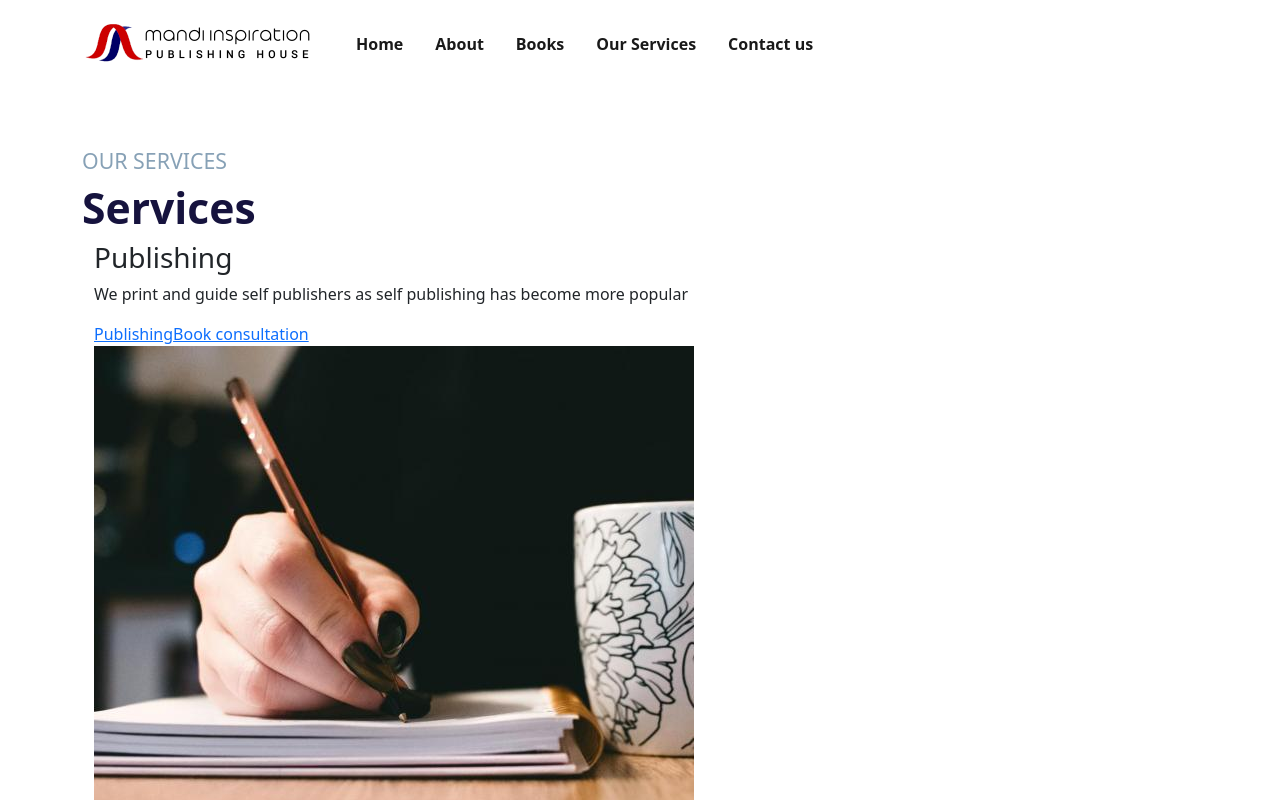
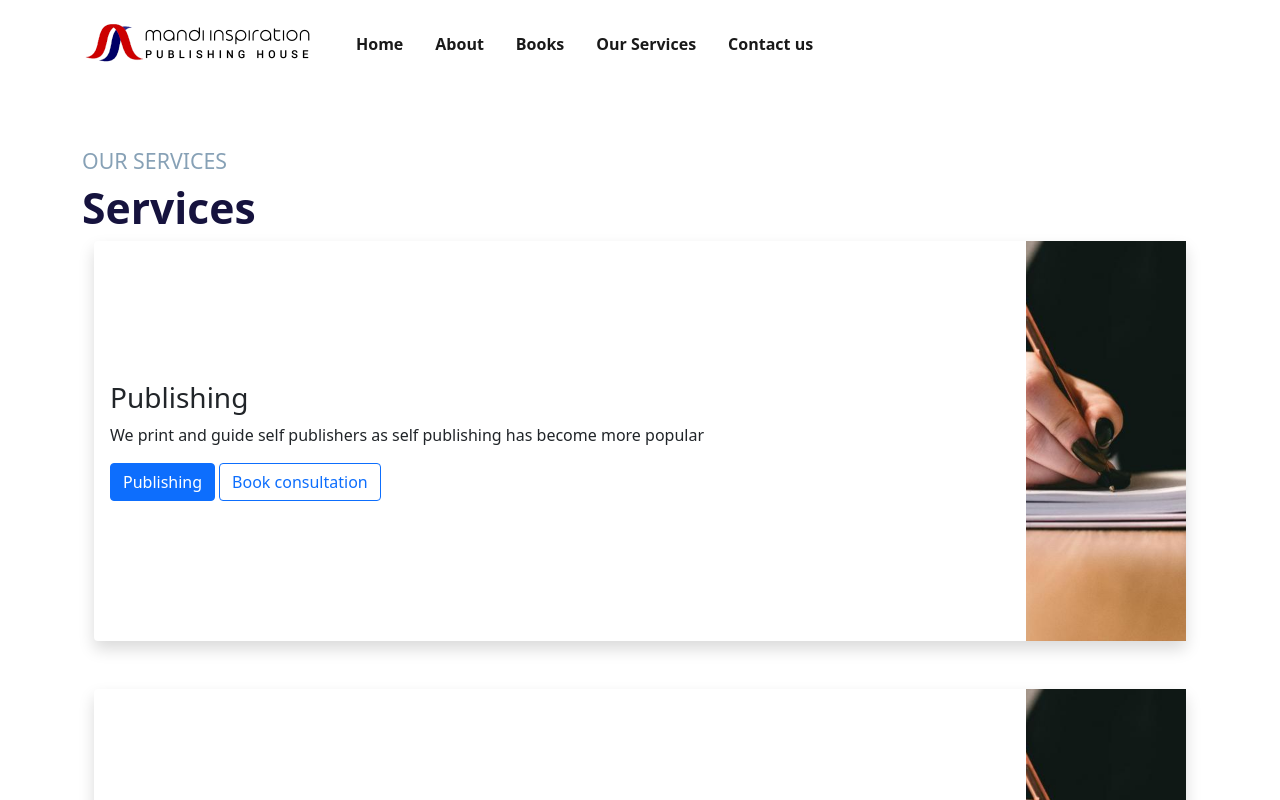
Before and after one commit to TehillahK/Mand-inspiration-web, a React (Create React App) app: page /services in a window 1280 px wide. Shown: the top 800 px of the page. Built offline with nearby package versions, Linux system fonts and the light colour scheme.

Commit message:
added stuff

```diff
--- a/src/presentation/components/ServicesBanner.js
+++ b/src/presentation/components/ServicesBanner.js
@@ -5,20 +5,20 @@ import { Link } from "react-router-dom";
 function Card(props) {
     const service = props.service;
     return (
-        <div className={"menu-card"}>
-            <div className={"card-text"}>
+        <div className={"d-flex flex-row justify-content-between shadow mb-5 bg-body rounded"}>
+            <div className={"d-flex flex-column justify-content-center  p-3 "}>
                 <h3>{service.name}</h3>
                 <p>{service.description}</p>
                 <div className={"buttons"}>
-                    <Link className={"blue-button"} to={"/"}>
+                    <Link className={"btn btn-primary"} to={"/"}>
                         Publishing
                     </Link>
-                    <Link className={"white-button"} to={"/"}>
+                    <Link className={"ms-1 btn btn-outline-primary"} to={"/"}>
                         Book consultation
                     </Link>
                 </div>
             </div>
-            <img src={service.menuImg} alt={""} />
+            <img src={service.menuImg} alt={""} style={{width:"10rem",height:"25rem",objectFit:"cover"}} />
         </div>
     );
 }
```
